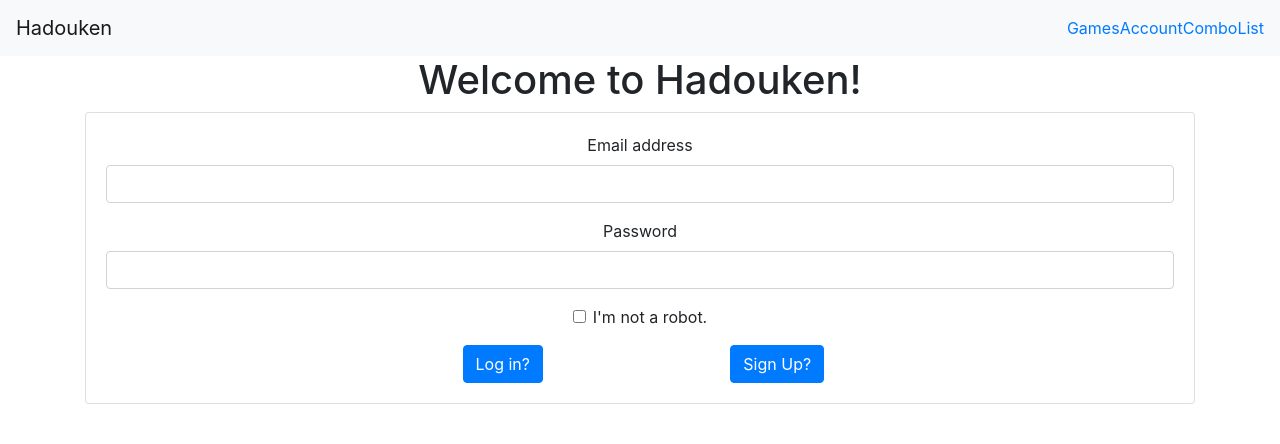
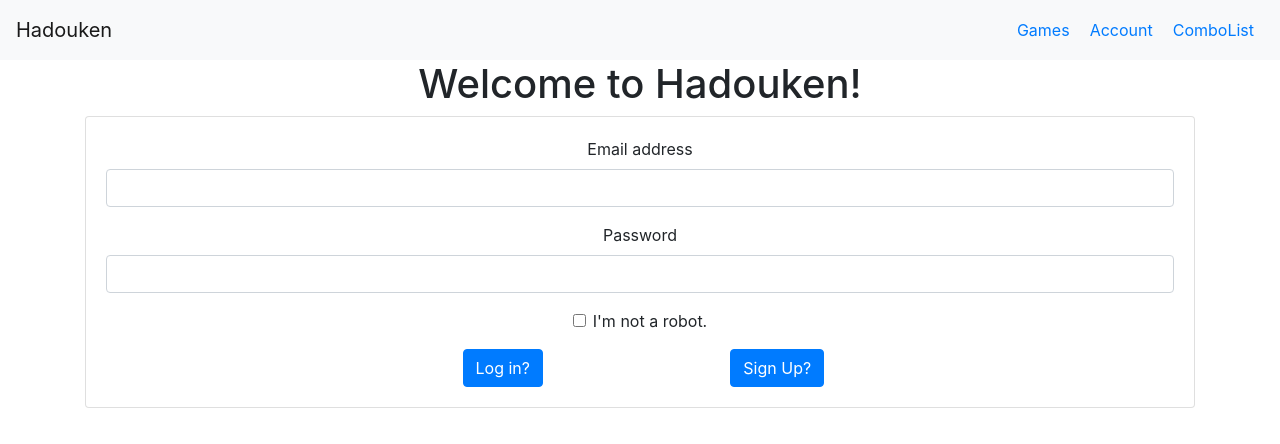
Before and after one commit to drivelikejehu/Hadouken, a React (Create React App) app in the folder client/: page / in a window 1280 px wide. Shown: the top 444 px of the page. Built offline with nearby package versions, Linux system fonts and the light colour scheme.

Commit message:
small commit to fix navbar too close

```diff
--- a/client/public/assets/CSS/main.css
+++ b/client/public/assets/CSS/main.css
@@ -14,6 +14,9 @@ body {
         line-height: 60px;
         background-color: #f5f5f5;
     }
+#navbarLink {
+    margin: 10px;
+}
 
 #gameCard{
     width: 18rem;
```
